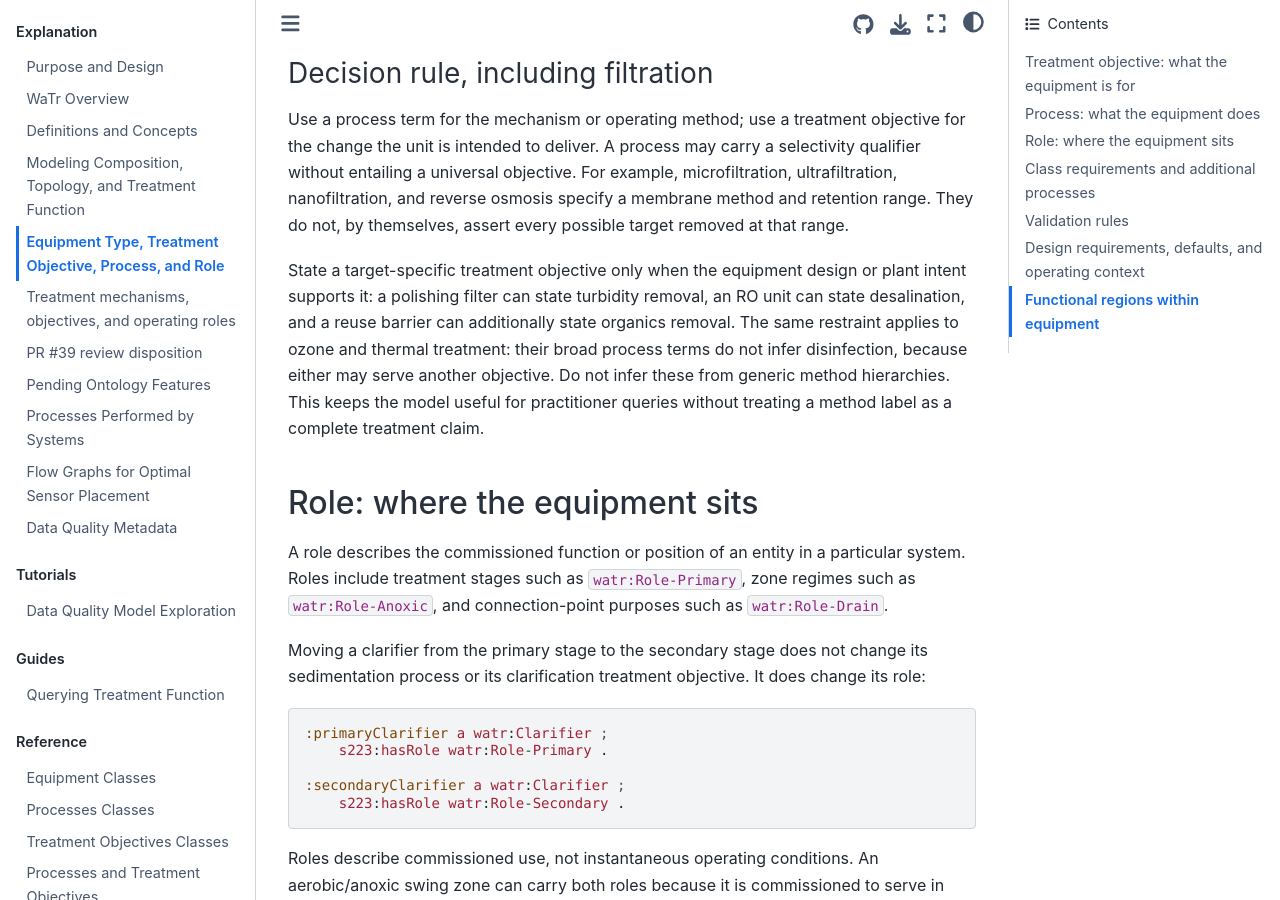
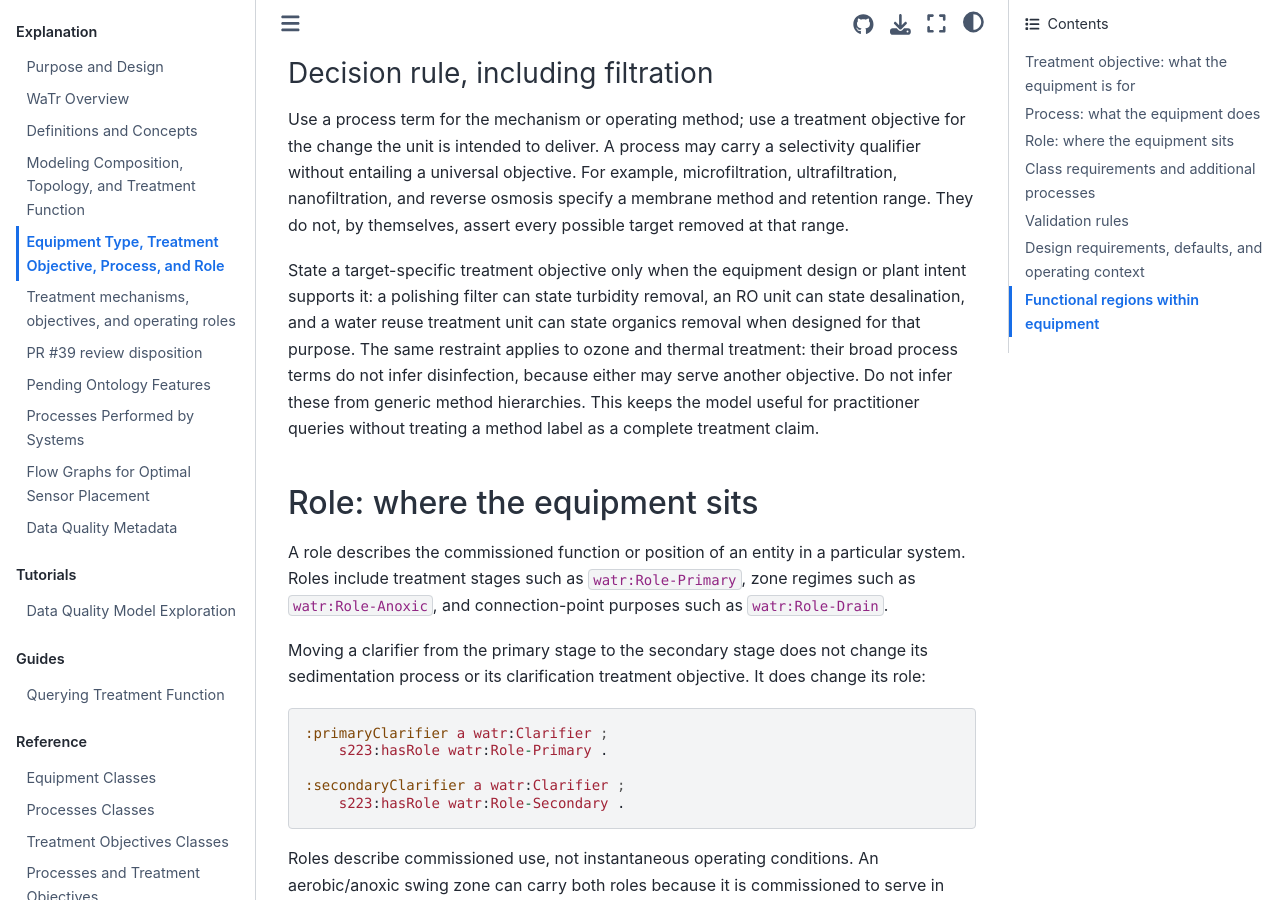
Before and after one commit to DataDrivenCPS/water-ontology, a Jupyter Book: the page built from docs/explanation/equipment_function.md, in a window 1280 px wide and 900 px high, scrolled down 2589 px. Built offline with Jupyter Book 1.0.4 settings and Sphinx 7.4.7 and the Sphinx Book theme 1.1.4, drawn with Linux system fonts in a browser that asks for light colours.

Commit message:
docs(water): clarify water reuse treatment wording

```diff
--- a/docs/explanation/equipment_function.md
+++ b/docs/explanation/equipment_function.md
@@ -108,10 +108,10 @@ possible target removed at that range.
 
 State a target-specific treatment objective only when the equipment design or
 plant intent supports it: a polishing filter can state turbidity removal, an RO
-unit can state desalination, and a reuse barrier can additionally state organics
-removal. The same restraint applies to ozone and thermal treatment: their broad
-process terms do not infer disinfection, because either may serve another
-objective. Do not infer these from generic method hierarchies. This keeps the
+unit can state desalination, and a water reuse treatment unit can state organics
+removal when designed for that purpose. The same restraint applies to ozone and
+thermal treatment: their broad process terms do not infer disinfection, because
+either may serve another objective. Do not infer these from generic method hierarchies. This keeps the
 model useful for practitioner queries without treating a method label as a
 complete treatment claim.
 
```
